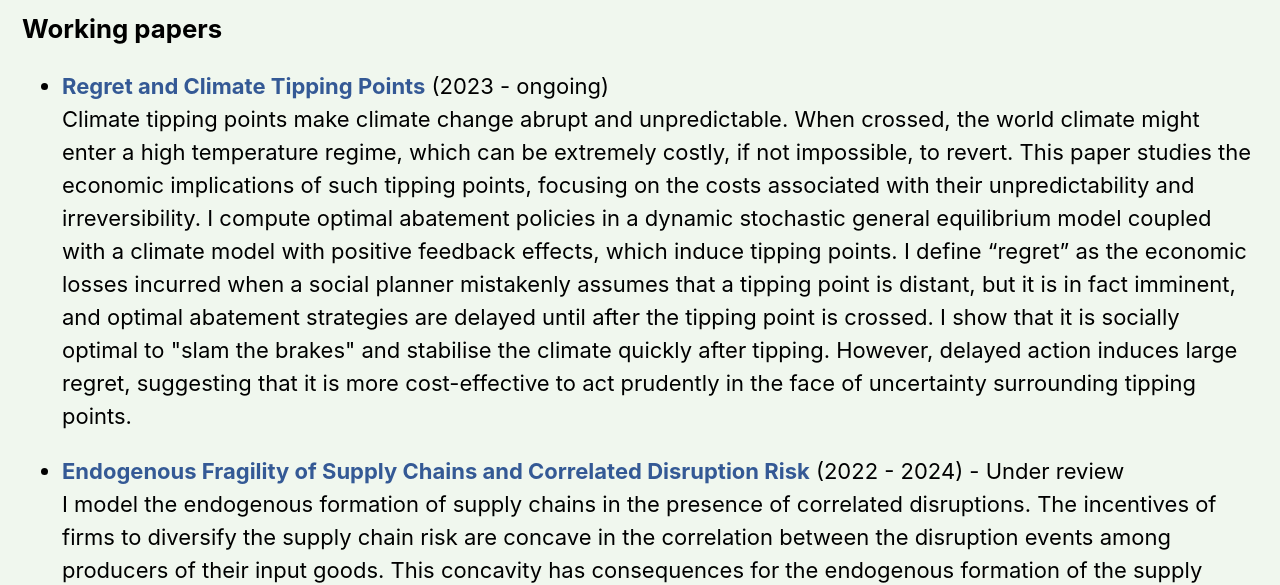
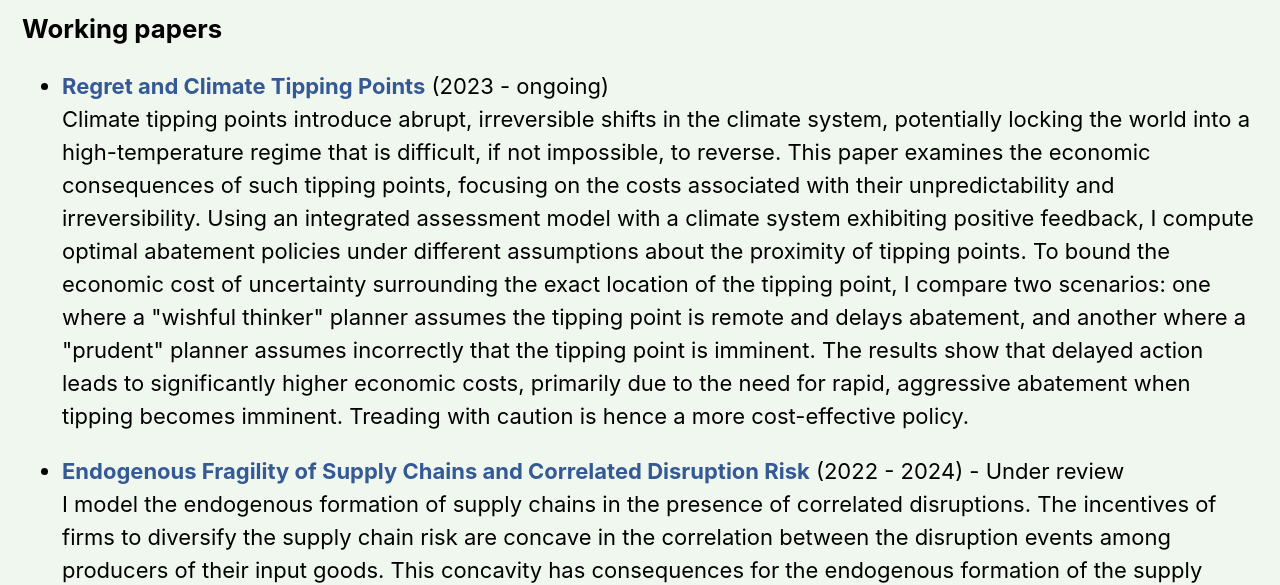
Before and after one commit to NoFishLikeIan/nofishlikeian.github.io, an Eleventy site: page pages/research.md in a window 1280 px wide. Shown: the part 220-805 px from the top of the page. Built offline with nearby package versions, Linux system fonts and the light colour scheme; Eleventy itself is replaced by a stand-in of ours; files that its build step writes are made by us from their sources.

Commit message:
🦉 abstract update

```diff
--- a/pages/research.md
+++ b/pages/research.md
@@ -12,7 +12,8 @@ eleventyNavigation:
 ### Working papers
 
 - [**Regret and Climate Tipping Points**](../static/docs/tipping-point.pdf) (2023 - ongoing)
-    Climate tipping points make climate change abrupt and unpredictable. When crossed, the world climate might enter a high temperature regime, which can be extremely costly, if not impossible, to revert. This paper studies the economic implications of such tipping points, focusing on the costs associated with their unpredictability and irreversibility. I compute optimal abatement policies in a dynamic stochastic general equilibrium model coupled with a climate model with positive feedback effects, which induce tipping points. I define “regret” as the economic losses incurred when a social planner mistakenly assumes that a tipping point is distant, but it is in fact imminent, and optimal abatement strategies are delayed until after the tipping point is crossed. I show that it is socially optimal to "slam the brakes" and stabilise the climate quickly after tipping. However, delayed action induces large regret, suggesting that it is more cost-effective to act prudently in the face of uncertainty surrounding tipping points.
+    Climate tipping points introduce abrupt, irreversible shifts in the climate system, potentially locking the world into a high-temperature regime that is difficult, if not impossible, to reverse. This paper examines the economic consequences of such tipping points, focusing on the costs associated with their unpredictability and irreversibility. Using an integrated assessment model with a climate system exhibiting positive feedback, I compute optimal abatement policies under different assumptions about the proximity of tipping points. To bound the economic cost of uncertainty surrounding the exact location of the tipping point, I compare two scenarios: one where a "wishful thinker" planner assumes the tipping point is remote and delays abatement, and another where a "prudent" planner assumes incorrectly that the tipping point is imminent. The results show that delayed action leads to significantly higher economic costs, primarily due to the need for rapid, aggressive abatement when tipping becomes imminent. Treading with caution is hence a more cost-effective policy.
+
 
 - [**Endogenous Fragility of Supply Chains and Correlated Disruption Risk**](../static/docs/endfrag.pdf) (2022 - 2024) - Under review
     I model the endogenous formation of supply chains in the presence of correlated disruptions. The incentives of firms to diversify the supply chain risk are concave in the correlation between the disruption events among producers of their input goods. This concavity has consequences for the endogenous formation of the supply chain. If upstream producers are highly diversified, their disruption risk might be correlated, reducing diversification incentives for downstream firms. Because of this mechanism, a small increase in the correlation of risk among upstream producers, due to, for example, offshoring or climate disruptions to economic activities, can generate under-diversification throughout the production network. This creates large welfare losses. Finally, I show that firms gaining more information on their supply chain risk exacerbates such losses.
```
